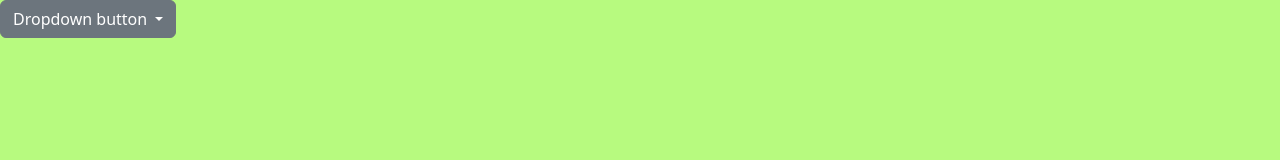
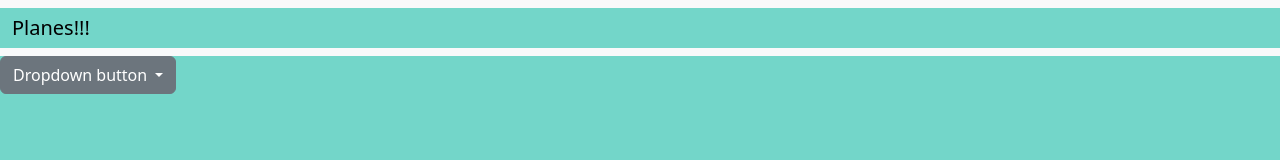
Before and after one commit to edwinv123/drop-down-project, a plain HTML site: page index.html in a window 1280 px wide. Drawn offline with nearby package versions, Linux system fonts and the light colour scheme.

Commit message:
changeee

```diff
--- a/css/style.css
+++ b/css/style.css
@@ -1,3 +1,3 @@
 * {
-    background-color: rgb(183, 250, 127);
+    background-color: rgb(115, 214, 201);
 }
--- a/index.html
+++ b/index.html
@@ -8,6 +8,11 @@
     <link href="https://cdn.jsdelivr.net/npm/bootstrap@5.3.3/dist/css/bootstrap.min.css" rel="stylesheet" integrity="sha384-QWTKZyjpPEjISv5WaRU9OFeRpok6YctnYmDr5pNlyT2bRjXh0JMhjY6hW+ALEwIH" crossorigin="anonymous">
   </head>
   <body>
+    <nav class="navbar bg-body-tertiary">
+      <div class="container-fluid">
+        <a class="navbar-brand" href="#">Planes!!!</a>
+      </div>
+    </nav>
     <div class="dropdown">
         <button class="btn btn-secondary dropdown-toggle" type="button" data-bs-toggle="dropdown" aria-expanded="false">
           Dropdown button
```
